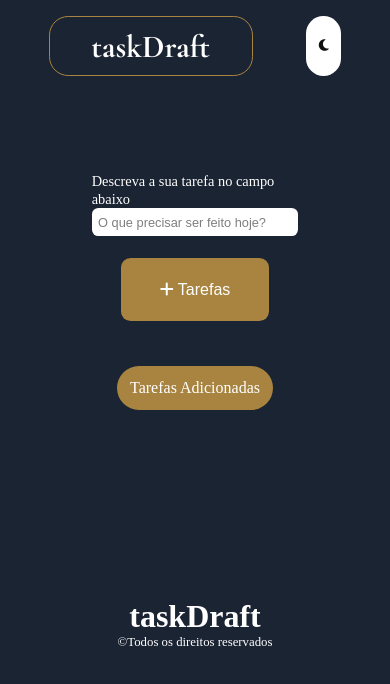
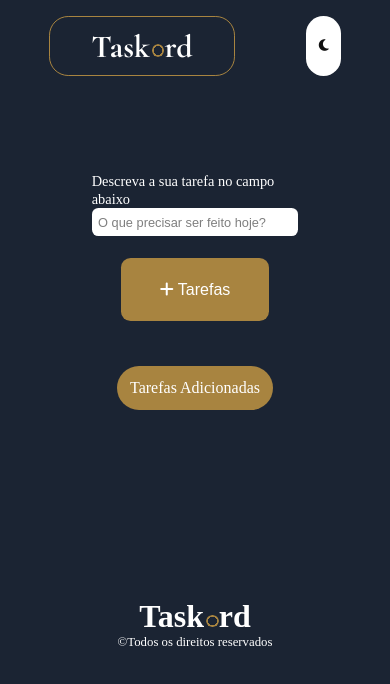
Before and after one commit to DannDevfull/taskDraft, a plain HTML site: page index.html in a window 390 px wide. Drawn offline with nearby package versions, Linux system fonts and the light colour scheme.

Commit message:
Realizando mudanças no nome da aplicação e adicionando animações

```diff
--- a/css/style.css
+++ b/css/style.css
@@ -314,16 +314,52 @@ footer{
 
     main .hero .tasks div{
         display: grid;
-        grid-template-columns: repeat(2, minmax(auto, 400px));
+        grid-template-columns: repeat(2, minmax(auto, 1fr));
+        column-gap: 1rem;
         text-align: center;
-        align-items:center ;
+        font-size: 0.8rem;
     }
 
     & span{
-        max-width: 200px;
+        display: flex;
+        justify-content: center;
+        max-width: 100px;
         overflow-wrap: break-word;
+        font-size: 0.8rem;
+
     }
 
 
 
 }
+
+/* Define uma variável para o ângulo de preenchimento */
+@property --progresso{
+    syntax: '<angle>';
+    initial-value: 0deg;
+    inherits: false;
+}
+
+.letraAnimada{
+    display: inline-block;
+    width: 0.8rem;
+    height: 0.8rem;
+    border-radius: 50%;
+    margin-left: 2px;
+
+
+    /* define o gradiente que preenche o círculo conforme o ângulo aumenta */
+    background: conic-gradient(var(--high) var(--progresso), #fff 0deg);
+
+    -webkit-mask: radial-gradient(farthest-side, transparent calc(100% - 6px), #000 0);
+    mask: radial-gradient(farthest-side, transparent calc(100% - 2px), #000 0);
+
+    animation: preencher 2s ease-in-out forwards;
+
+}
+
+@keyframes preencher{
+    to{
+       --progresso: 360deg;
+    }
+}
--- a/index.html
+++ b/index.html
@@ -6,13 +6,13 @@
         <link rel="stylesheet" href="https://cdnjs.cloudflare.com/ajax/libs/font-awesome/6.7.2/css/all.min.css"
 >
         <link rel="stylesheet" href="/css/style.css">
-        <title>taskDraft</title>
+        <title>Taskord</title>
     </head>
     <body class='dark-theme'>
         <header>
             <div class="title">
                 <a href="#">
-                    <h1>taskDraft</h1>
+                    <h1>Task<span class="letraAnimada"></span>rd</h1>
                 </a>
 
                 <button class="change-theme">
@@ -53,7 +53,7 @@
         </main>
 
         <footer>
-            <h1>taskDraft</h1>
+            <h1>Task<span class="letraAnimada"></span>rd</h1>
             <p>&copy;Todos os direitos reservados</p>
         </footer>
 
```
